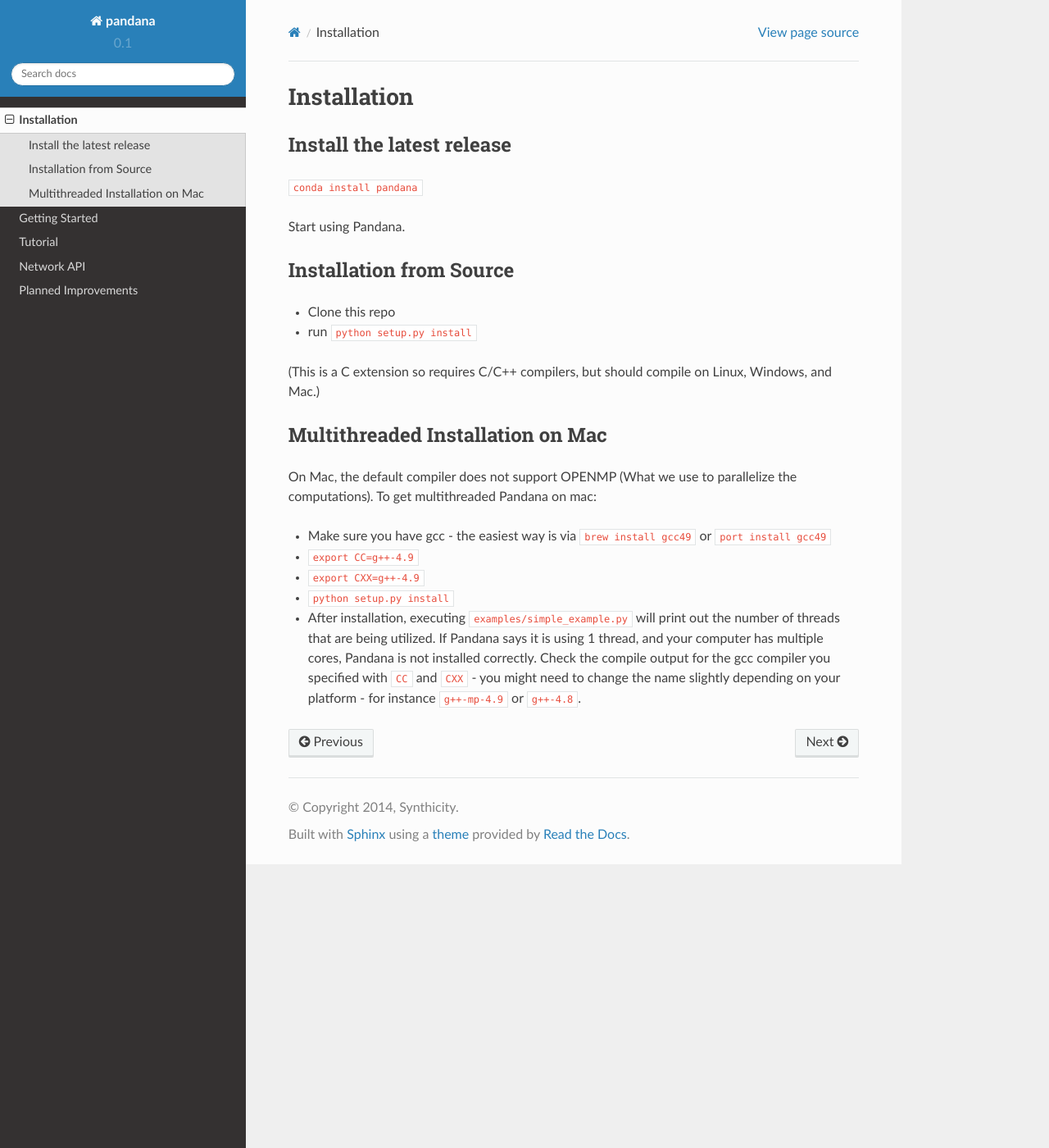
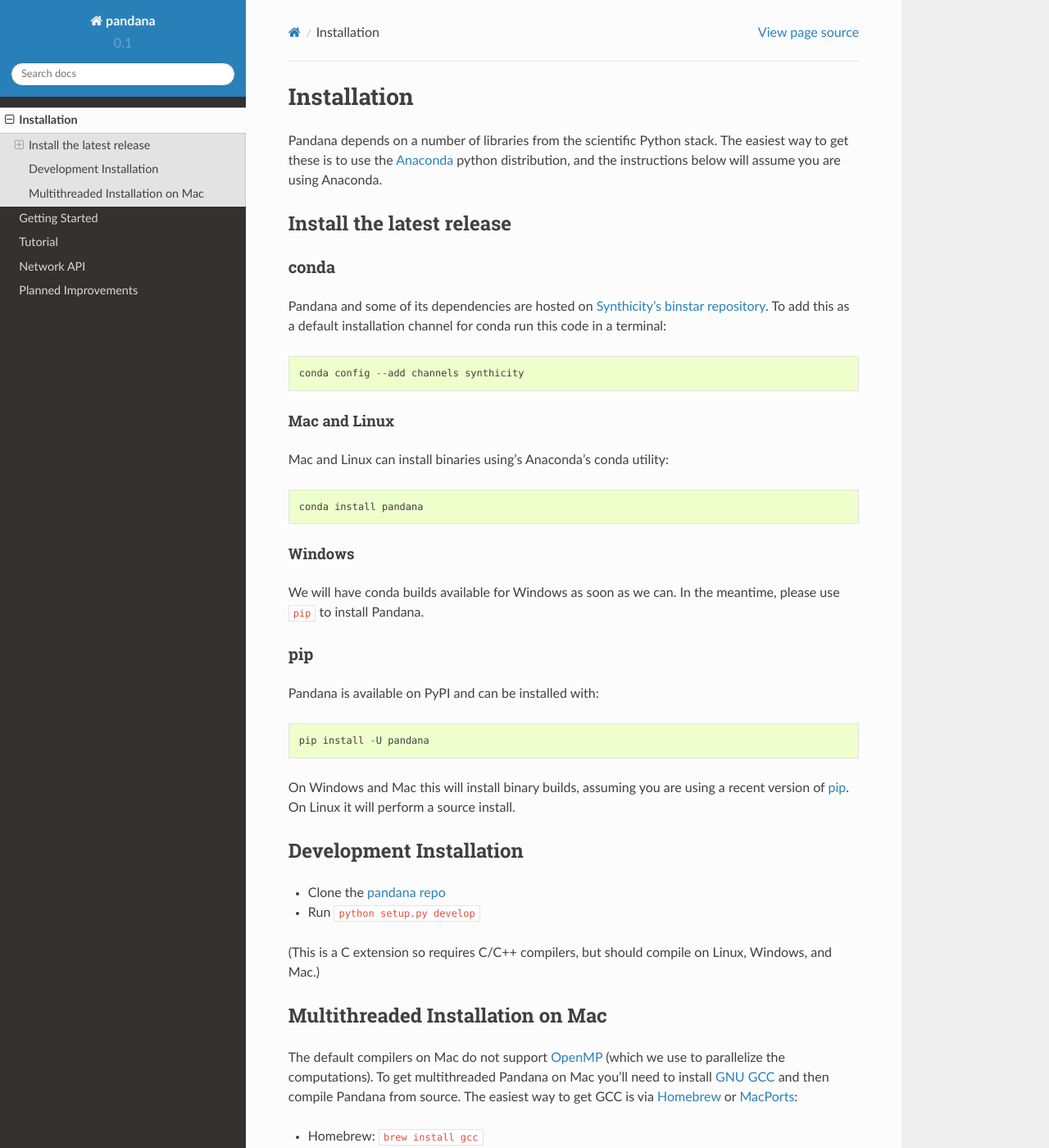
Before and after one commit to UDST/pandana, a Sphinx documentation site: the page built from docs/installation.rst, in a window 1280 px wide and 1400 px high. Shown: the whole window at 82% size. Built offline with Sphinx 7.4.7 and the Read the Docs theme 2.0.0, drawn with Linux system fonts in a browser that asks for light colours; some of the changed text lies outside the part shown.

Commit message:
Update the install docs.
Add discussion of conda vs. pip and expand how to install
Pandana with OpenMP support on Mac.

```diff
--- a/docs/installation.rst
+++ b/docs/installation.rst
@@ -1,40 +1,97 @@
 Installation
-------------
+============
+
+Pandana depends on a number of libraries from the scientific Python stack.
+The easiest way to get these is to use the `Anaconda`_ python distribution,
+and the instructions below will assume you are using Anaconda.
 
 Install the latest release
-~~~~~~~~~~~~~~~~~~~~~~~~~~
+--------------------------
 
-:code:`conda install pandana`
+conda
+~~~~~
 
-Start using Pandana.
+Pandana and some of its dependencies are hosted on
+`Synthicity's binstar repository <https://binstar.org/synthicity>`__.
+To add this as a default installation channel for conda run this code
+in a terminal::
 
-Installation from Source
-~~~~~~~~~~~~~~~~~~~~~~~~
+    conda config --add channels synthicity
 
-* Clone this repo
-* run :code:`python setup.py install`
+Mac and Linux
+^^^^^^^^^^^^^
+
+Mac and Linux can install binaries using's Anaconda's conda utility::
+
+    conda install pandana
+
+Windows
+^^^^^^^
+
+We will have conda builds available for Windows as soon as we can.
+In the meantime, please use ``pip`` to install Pandana.
+
+pip
+~~~
+
+Pandana is available on PyPI and can be installed with::
+
+    pip install -U pandana
+
+On Windows and Mac this will install binary builds, assuming you are using
+a recent version of `pip`_. On Linux it will perform a source install.
+
+Development Installation
+------------------------
+
+* Clone the `pandana repo <https://github.com/synthicity/pandana>`__
+* Run ``python setup.py develop``
 
 (This is a C extension so requires C/C++ compilers, but should compile on
 Linux, Windows, and Mac.)
 
 Multithreaded Installation on Mac
-~~~~~~~~~~~~~~~~~~~~~~~~~~~~~~~~~
+---------------------------------
 
-On Mac, the default compiler does not support OPENMP (What we use to
-parallelize the computations).  To get multithreaded Pandana on mac:
+The default compilers on Mac do not support `OpenMP`_ (which we use to
+parallelize the computations).
+To get multithreaded Pandana on Mac you'll need to install `GNU GCC`_
+and then compile Pandana from source.
+The easiest way to get GCC is via `Homebrew`_ or `MacPorts`_:
 
-* Make sure you have gcc - the easiest way is via :code:`brew install gcc49` or
-  :code:`port install gcc49`
+* Homebrew: ``brew install gcc``
+* MacPorts: ``port install gcc``
 
-* :code:`export CC=g++-4.9`
+Then you must specify the GCC compilers for use during compilation
+via environment variables and tell the ``setup.py`` script explicitly
+to build with OpenMP::
 
-* :code:`export CXX=g++-4.9`
+    export CC=gcc-4.9
+    export CXX=g++-4.9
+    export USEOPENMP=1
 
-* :code:`python setup.py install`
+.. note::
 
-* After installation, executing :code:`examples/simple_example.py` will print out the
-  number of threads that are being utilized.  If Pandana says it is using 1
-  thread, and your computer has multiple cores, Pandana is not installed
-  correctly.  Check the compile output for the gcc compiler you specified
-  with :code:`CC` and :code:`CXX` - you might need to change the name slightly depending
-  on your platform - for instance :code:`g++-mp-4.9` or :code:`g++-4.8`.
+   The value of the variables you set will depend on the
+   exact version of GCC installed.
+
+To install the latest release from source using `pip`_::
+
+    pip install -U --no-use-wheel pandana
+
+Our you can get the `development repository <https://github.com/synthicity/pandana>`__
+and run ``python setup.py install``.
+
+After installation, executing :code:`examples/simple_example.py` will print out the
+number of threads that are being utilized.  If Pandana says it is using 1
+thread, and your computer has multiple cores, Pandana is not installed
+correctly.  Check the compile output for the gcc compiler you specified
+with :code:`CC` and :code:`CXX` - you might need to change the name slightly depending
+on your platform - for instance :code:`g++-mp-4.9` or :code:`g++-4.8`.
+
+.. _Anaconda: http://docs.continuum.io/anaconda/
+.. _pip: https://pip.pypa.io/en/latest/
+.. _OpenMP: http://openmp.org/wp/
+.. _GNU GCC: https://gcc.gnu.org/
+.. _Homebrew: http://brew.sh/
+.. _MacPorts: https://www.macports.org/
```
